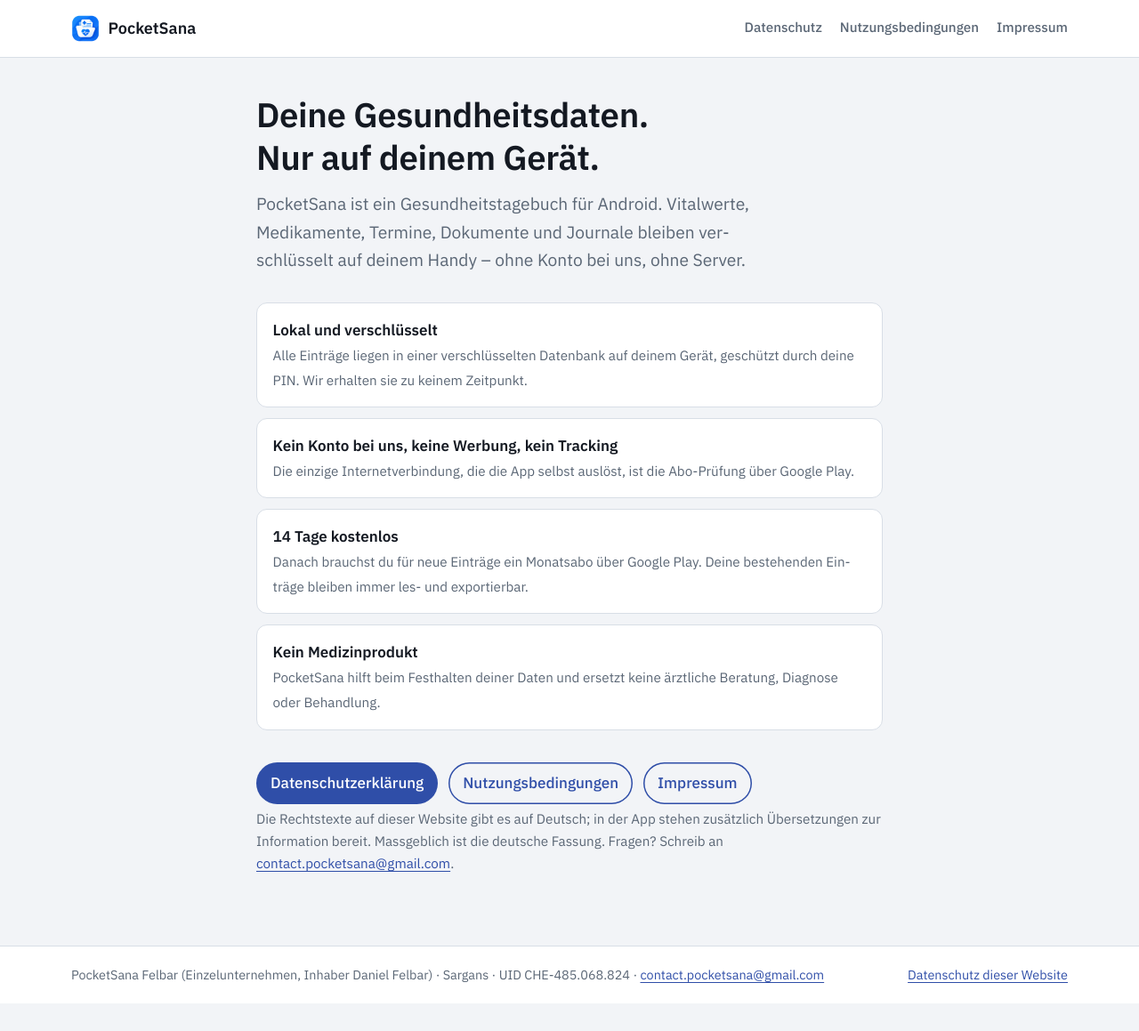
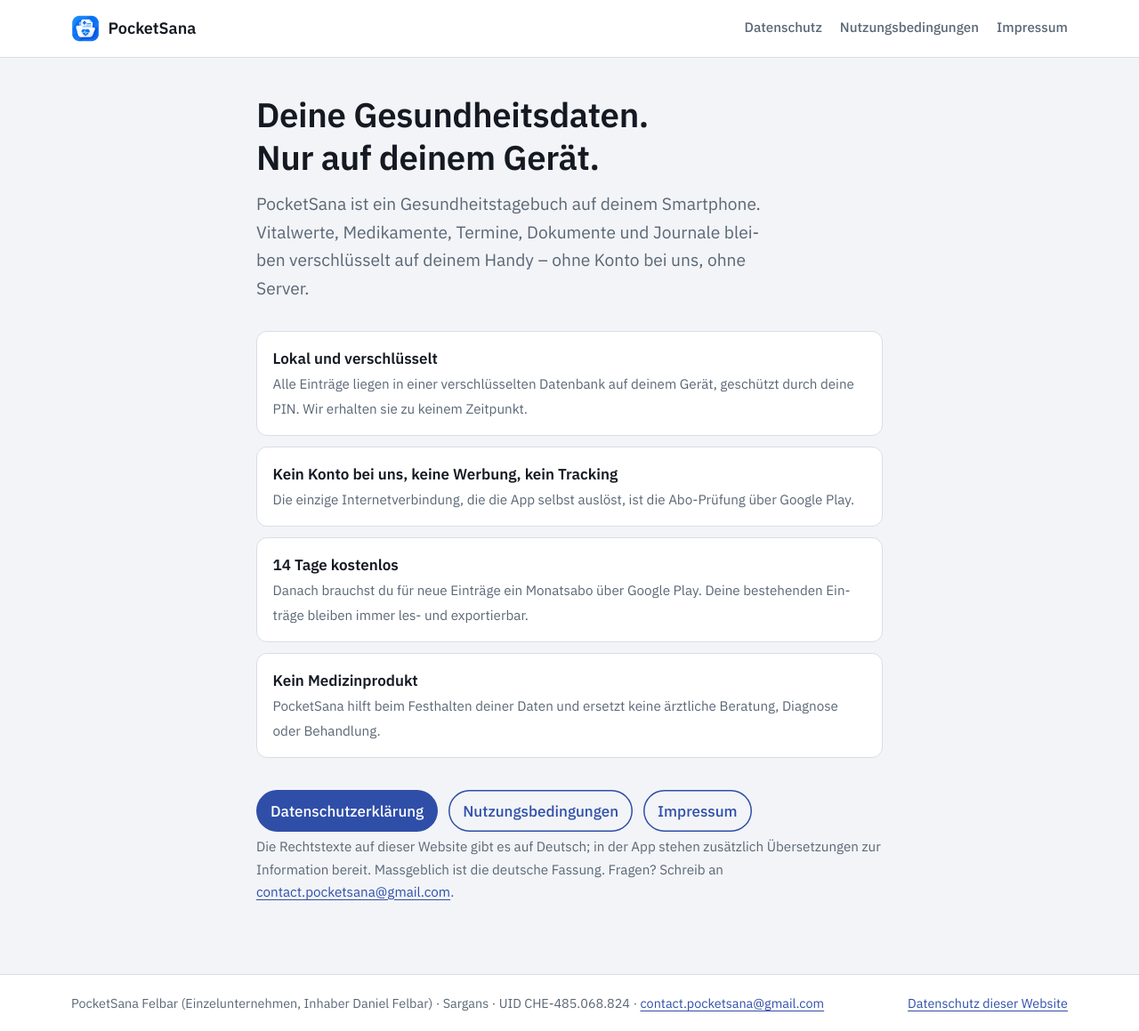
Before and after one commit to contactpocketsana-droid/pocketsana, a Jekyll site: the page built from index.md, in a window 1280 px wide. Shown: the whole page at 89% size. Built offline with Jekyll 4.4.1, drawn with Linux system fonts in a browser that asks for light colours; before the commit the page ends 1128 px from its top, so only the background shows below that.

Commit message:
Startseite: Gesundheitstagebuch auf deinem Smartphone

```diff
--- a/_config.yml
+++ b/_config.yml
@@ -1,5 +1,5 @@
 title: PocketSana
-description: Gesundheitstagebuch für Android – lokal und verschlüsselt auf deinem Gerät.
+description: Gesundheitstagebuch auf deinem Smartphone – lokal und verschlüsselt auf deinem Gerät.
 lang: de-CH
 markdown: kramdown
 kramdown:
--- a/index.md
+++ b/index.md
@@ -1,13 +1,13 @@
 ---
 layout: default
-title: Gesundheitstagebuch für Android
+title: Gesundheitstagebuch auf deinem Smartphone
 body_class: home
 permalink: /
 ---
 
 # Deine Gesundheitsdaten. Nur auf deinem Gerät.
 
-<p class="lead">PocketSana ist ein Gesundheitstagebuch für Android. Vitalwerte, Medikamente,
+<p class="lead">PocketSana ist ein Gesundheitstagebuch auf deinem Smartphone. Vitalwerte, Medikamente,
 Termine, Dokumente und Journale bleiben verschlüsselt auf deinem Handy – ohne Konto bei uns,
 ohne Server.</p>
 
```
